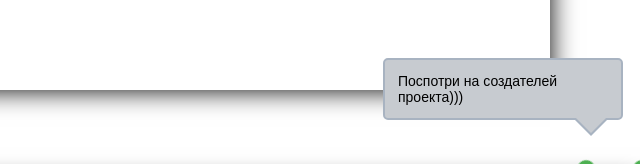
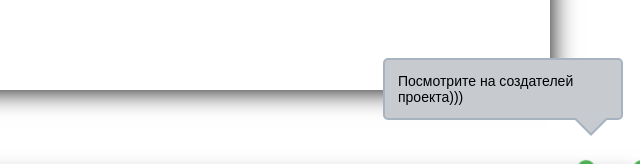
Before and after one commit to mrakas1993/monument, a plain HTML site: page info.html in a window 1280 px wide. Shown: the part 570-734 px from the top of the page, 640-1280 px from the left. Drawn offline with nearby package versions, Linux system fonts and the light colour scheme.

```diff
--- a/info.html
+++ b/info.html
@@ -55,7 +55,7 @@
 				<!-- сообщение -->
 				<div class="md_massage" data-delay="324">
 					<div class="md_massage_close"></div>
-					Поспотри на создателей проекта)))
+					Посмотрите на создателей проекта)))
 					<!-- /кнопки -->
 				</div>
 				<!-- /сообщение -->
```
